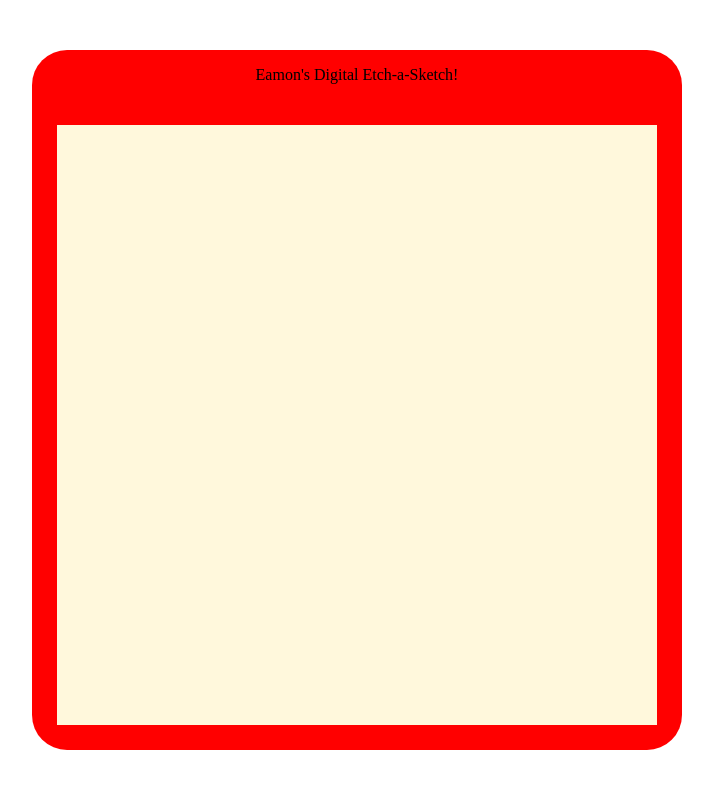
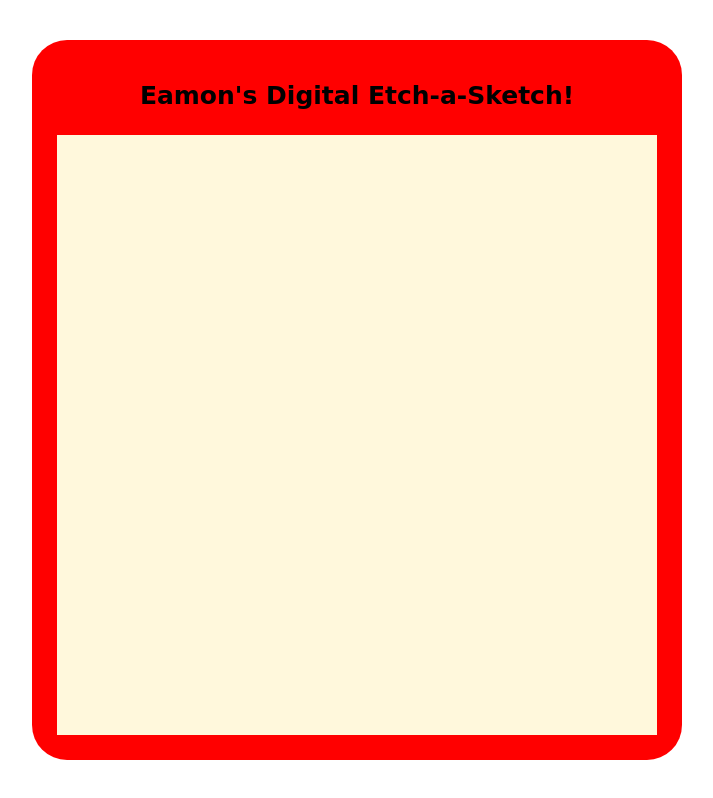
Before and after one commit to eamckn/etch-a-sketch, a plain HTML site: page index.html in a window 1280 px wide. Shown: the whole page, without its empty margins (283-996 px from the left). Drawn offline with Linux system fonts and the light colour scheme.

Commit message:
Add font styling and sizing to outer display text

```diff
--- a/style.css
+++ b/style.css
@@ -10,11 +10,14 @@ body {
 #top {
     display: flex;
     justify-content: center;
-    align-items: center;
+    align-items: flex-end;
     width: 650px;
-    height: 50px;
+    height: 70px;
     background-color: red;
     border-radius: 35px 35px 0px 0px;
+    font-family: "Lucida Handwriting", cursive;
+    font-size: 25px;
+    font-weight: 700;
 }
 
 #outer-container {
```
